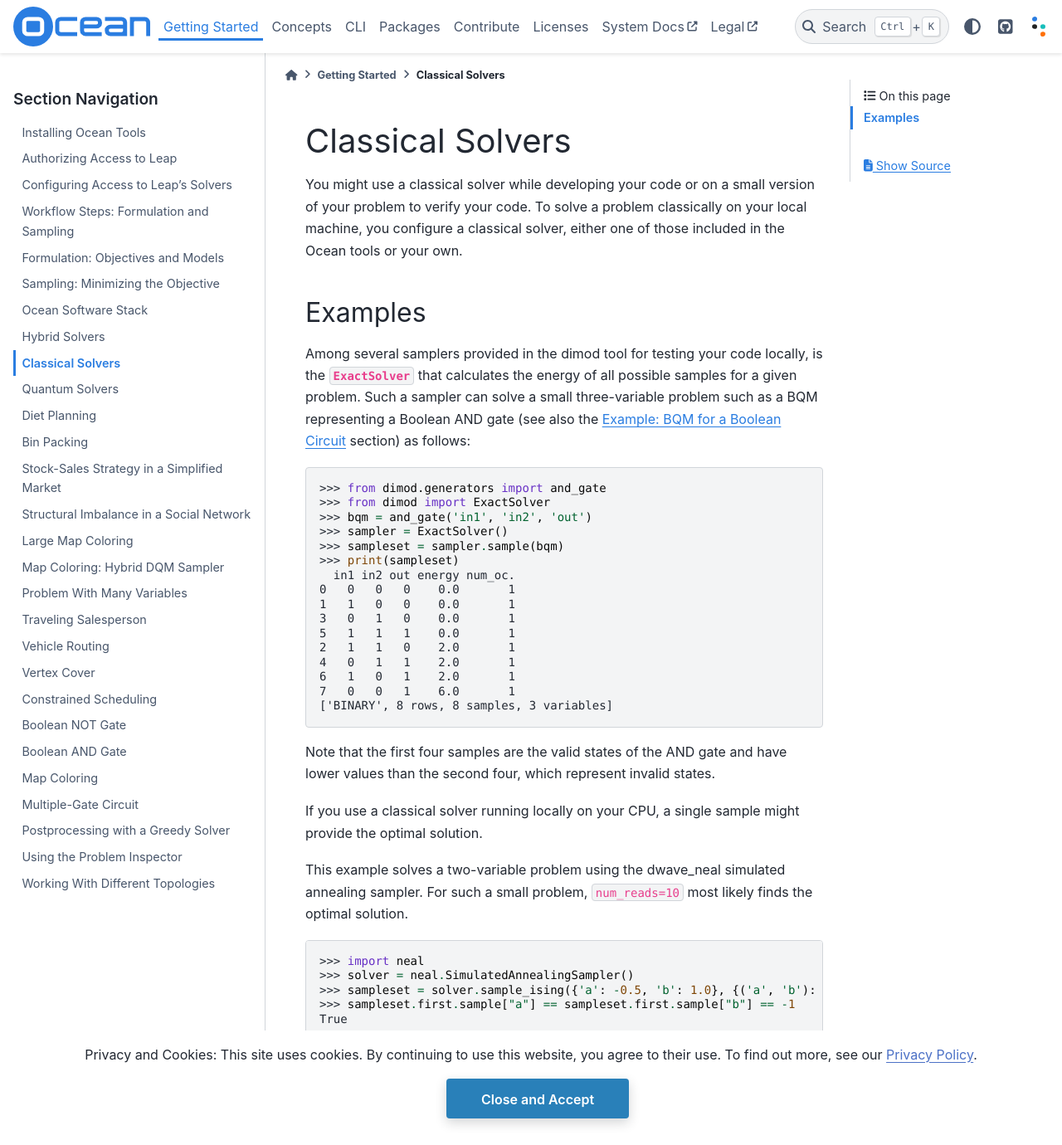
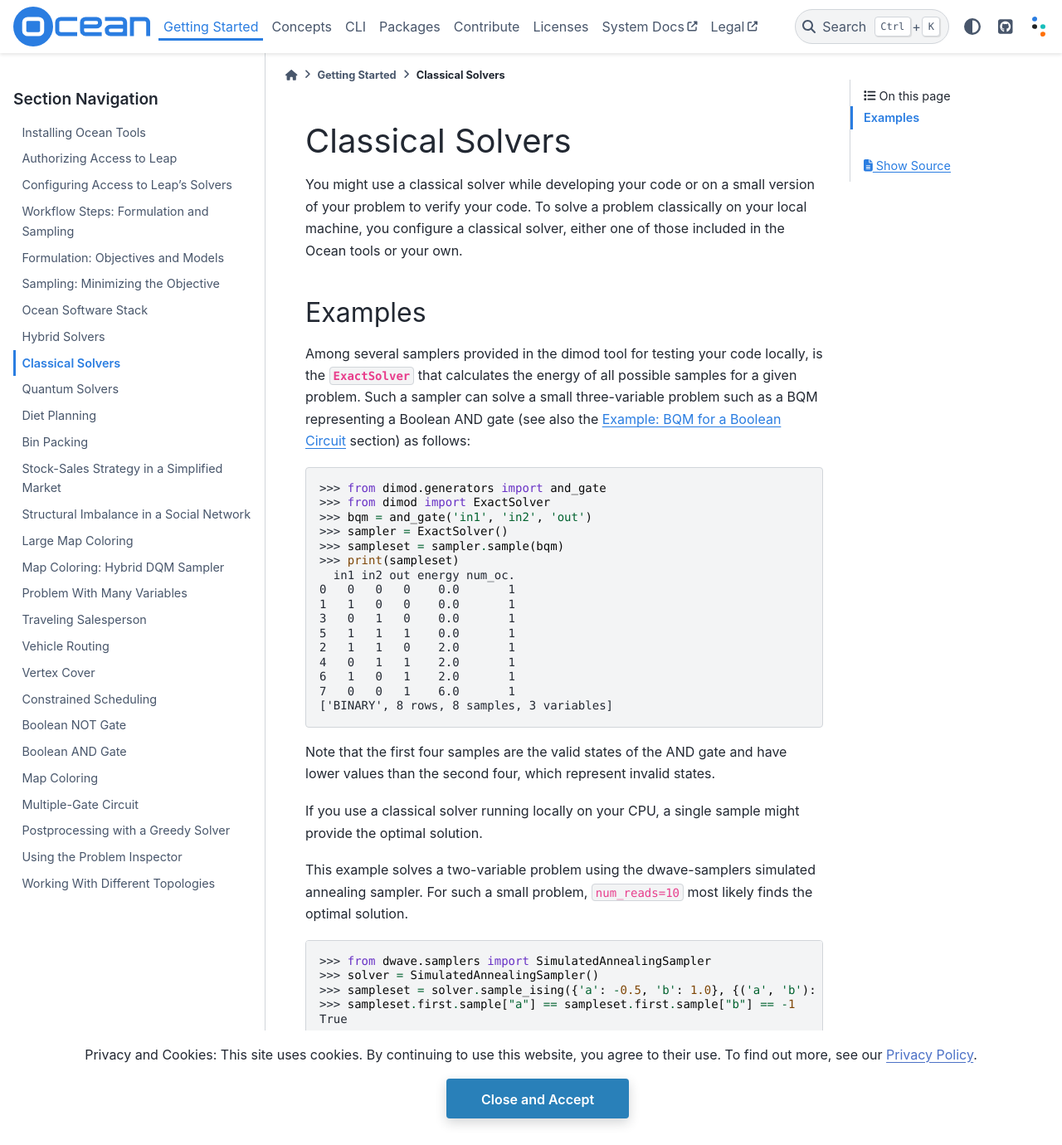
Before and after one commit to dwavesystems/dwave-ocean-sdk, a Sphinx documentation site: the page built from docs/overview/cpu.rst, in a window 1280 px wide and 1380 px high. Shown: the whole window at 83% size. Built offline with Sphinx 7.4.7 and the PyData theme 0.15.4, drawn with Linux system fonts in a browser that asks for light colours; pages that are not in the unit, such as notebooks, are missing from menus.

Commit message:
Update some references

```diff
--- a/docs/examples/map_kerberos.rst
+++ b/docs/examples/map_kerberos.rst
@@ -91,8 +91,8 @@
 is classical-quantum hybrid asynchronous decomposition sampler, which can decompose large problems
 into smaller pieces that
 it can run both classically (on your local machine) and on the D-Wave system.
-Kerberos finds best samples by running in parallel :doc:`tabu search </docs_tabu/sdk_index>`,
-:doc:`simulated annealing </docs_neal/sdk_index>`, and D-Wave subproblem sampling on
+Kerberos finds best samples by running in parallel :class:`~hybrid.samplers.TabuProblemSampler`,
+:class:`~hybrid.samplers.SimulatedAnnealingProblemSampler`, and D-Wave subproblem sampling on
 problem variables that have high impact. The only optional parameters set here
 are a maximum number of iterations and number of iterations with no improvement that
 terminates sampling. (See the :ref:`hybrid1` example for more details on configuring
--- a/docs/examples/pp_greedy.rst
+++ b/docs/examples/pp_greedy.rst
@@ -16,7 +16,7 @@
 the majority of the qubits in the chain. You can often improve results,
 at a low cost of classical processing time, by postprocessing.
 
-:doc:`dwave-greedy </docs_greedy/sdk_index>` provides an implementation of
+:ref:`dwave-samplers <index_dwave_samplers>` provides an implementation of
 a steepest-descent solver,  :class:`~greedy.sampler.SteepestDescentSolver`,
 for binary quadratic models. This example runs this classical algorithm
 initialized from QPU samples to find minima in the samples' neighbourhoods.
--- a/docs/overview/cpu.rst
+++ b/docs/overview/cpu.rst
@@ -42,12 +42,12 @@
 If you use a classical solver running locally on your CPU, a single sample might provide
 the optimal solution.
 
-This example solves a two-variable problem using the :doc:`dwave_neal </docs_neal/sdk_index>`
+This example solves a two-variable problem using the :ref:`dwave-samplers <index_dwave_samplers>`
 simulated annealing sampler. For such a small problem, :code:`num_reads=10` most likely
 finds the optimal solution.
 
->>> import neal
->>> solver = neal.SimulatedAnnealingSampler()
+>>> from dwave.samplers import SimulatedAnnealingSampler
+>>> solver = SimulatedAnnealingSampler()
 >>> sampleset = solver.sample_ising({'a': -0.5, 'b': 1.0}, {('a', 'b'): -1}, num_reads=10)
 >>> sampleset.first.sample["a"] == sampleset.first.sample["b"] == -1
 True
--- a/docs/overview/stack.rst
+++ b/docs/overview/stack.rst
@@ -197,7 +197,7 @@
    * :doc:`minorminer </docs_minorminer/source/sdk_index>` for :term:`minor-embedding`
      might be used to improve solutions by fine tuning parameters or incorporating problem
      knowledge into the embedding.
-   * :doc:`dwave-greedy </docs_greedy/sdk_index>` provides a steepest-descent solver
+   * :ref:`dwave-samplers <index_dwave_samplers>` provides a steepest-descent solver
      for binary quadratic models that can be run on the samples returned from solvers such
      as :class:`~dwave.system.samplers.DWaveSampler` to find local minima in the neighbourhoods
    * :doc:`dwave-hybrid </docs_hybrid/sdk_index>` splits problems too large for the QPU into
```
